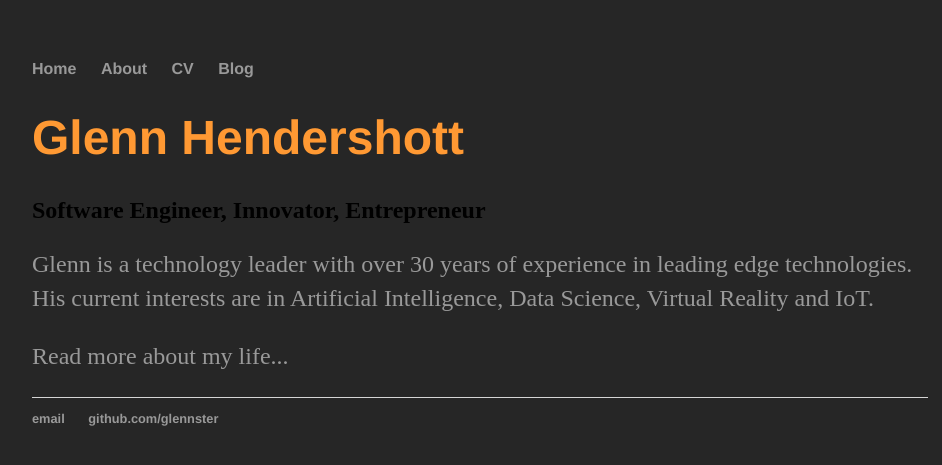
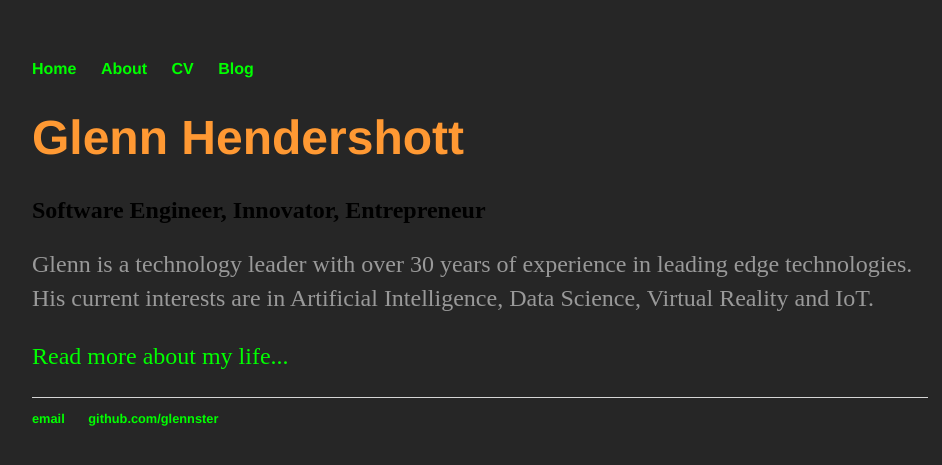
Before and after one commit to glennster/glennster.github.io, a Jekyll site: the page built from index.html, in a window 1280 px wide. Shown: the top 465 px of the page, without its empty margins (160-1102 px from the left). Built offline with Jekyll 4.4.1, drawn with Linux system fonts in a browser that asks for light colours.

Commit message:
Update main.css

```diff
--- a/css/main.css
+++ b/css/main.css
@@ -15,7 +15,7 @@ nav ul li, footer ul li {
 }
 a {
     text-decoration: none;
-    color: #999;
+    color: #00ff00;
 }
 a:hover {
     text-decoration: underline;
```
